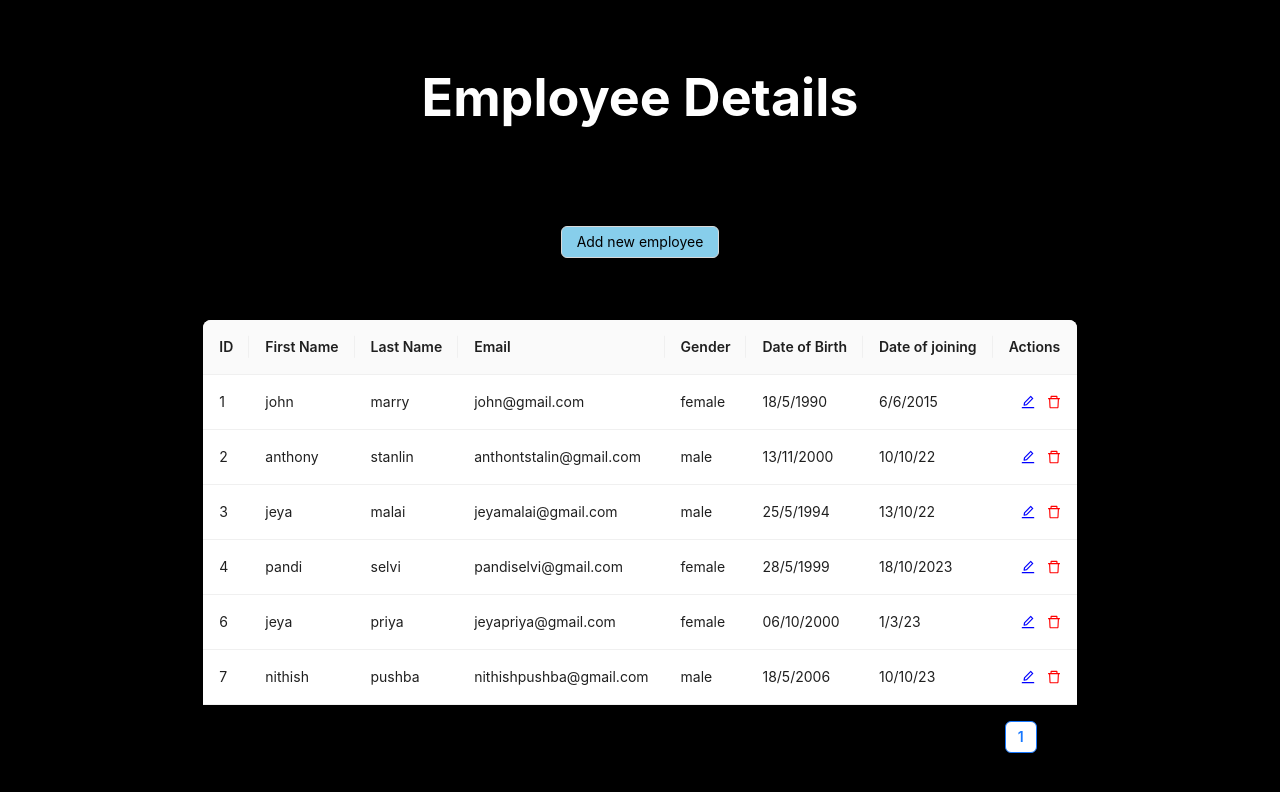
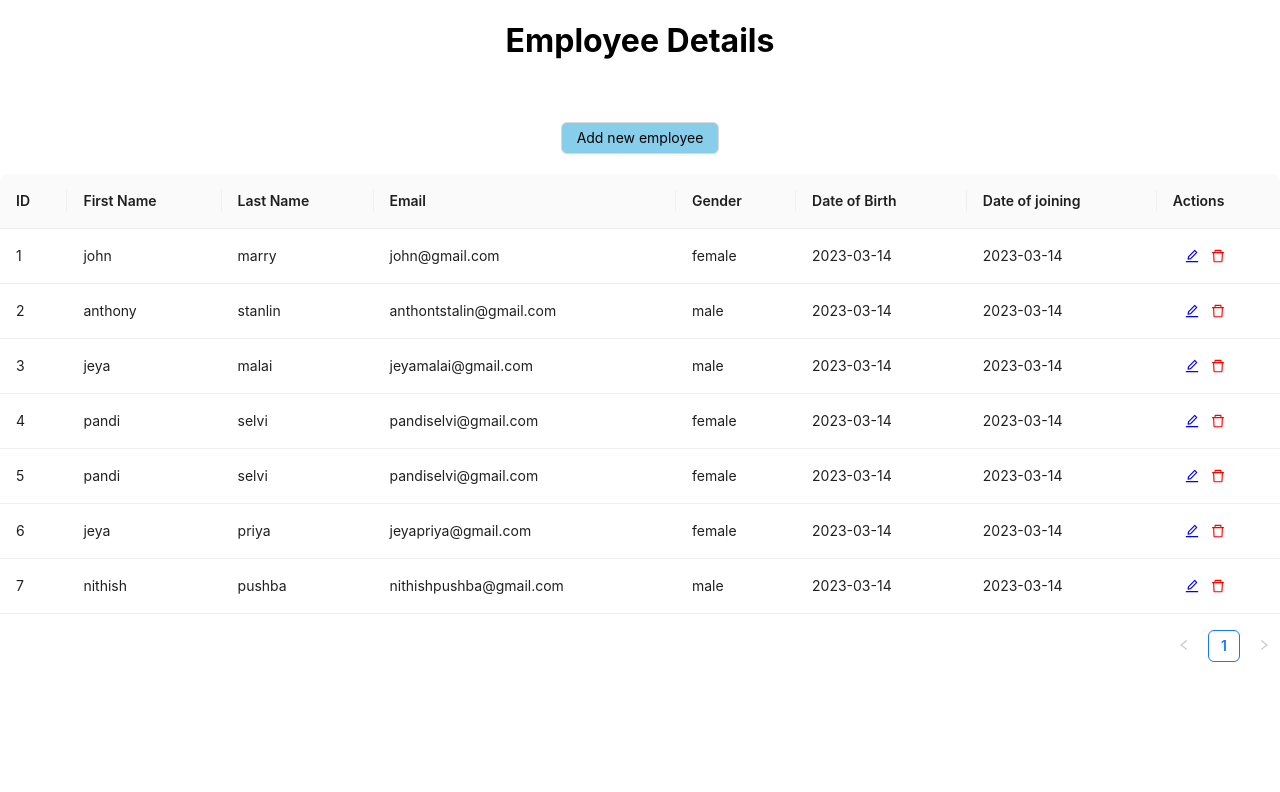
Before and after one commit to jeyap-riya/employee, a React (Create React App) app in the folder tab/: page / in a window 1280 px wide. Shown: the top 792 px of the page. Built offline with nearby package versions, Linux system fonts and the light colour scheme.

Commit message:
i change add poup changes to edit changes to delete changes to js file

```diff
--- a/tab/package.json
+++ b/tab/package.json
@@ -36,5 +36,8 @@
       "last 1 firefox version",
       "last 1 safari version"
     ]
+  },
+  "devDependencies": {
+    "prettier": "2.8.6"
   }
 }
--- a/tab/src/App.css
+++ b/tab/src/App.css
@@ -36,3 +36,10 @@
     transform: rotate(360deg);
   }
 }
+select{
+  font-size: calc(10px + 2vmin);
+  min-height: 100vh;
+  display: flex;
+  flex-direction: column;
+  border-width: 100px;
+}
--- a/tab/src/App.js
+++ b/tab/src/App.js
@@ -1,70 +1,81 @@
-import './App.css';
 import { useState } from 'react';
-import {Button, Table,Modal,Input,Space,} from "antd";
+import { Table,Modal,Input,Space,Button,Form} from "antd";
 import { EditOutlined, DeleteOutlined } from '@ant-design/icons';
-import Select from "react-select"
+import * as React from 'react';
+
+
 
 
 
 
 function App() {
-  const [isEditing, setIsEditing] = useState(false)
-  const[editingStudent,setEditingStudent] = useState(null)
+  const [isEdit, setIsEdit] = useState(false)
+  const[edit,setEdit] = useState(null)
+
   const [dataSource, setDataSource] = useState([
     {
       id:1,
-      fname:'john',
-      lname:'marry',
+      firstName:'john',
+      lastName:'marry',
       email:'john@gmail.com',
       gender:'female',
-      dob:'18/5/1990',
-      dateofjoining:'6/6/2015',
+      dateOfBirth:'2023-03-14',
+      dateOfJoining:'2023-03-14',
     },
     {
       id:2,
-      fname:'anthony',
-      lname:'stanlin',
+      firstName:'anthony',
+      lastName:'stanlin',
       email:'anthontstalin@gmail.com',
       gender:'male',
-      dob:'13/11/2000',
-      dateofjoining:'10/10/22',
+      dateOfBirth:'2023-03-14',
+      dateOfJoining:'2023-03-14',
     },
     {
       id:3,
-      fname:'jeya',
-      lname:'malai',
+      firstName:'jeya',
+      lastName:'malai',
       email:'jeyamalai@gmail.com',
       gender:'male',
-      dob:'25/5/1994',
-      dateofjoining:'13/10/22',
+      dateOfBirth:'2023-03-14',
+      dateOfJoining:'2023-03-14',
     },
     {
       id:4,
-      fname:'pandi',
-      lname:'selvi',
+      firstName:'pandi',
+      lastName:'selvi',
       email:'pandiselvi@gmail.com',
       gender:'female',
-      dob:'28/5/1999',
-      dateofjoining:'18/10/2023',
+      dateOfBirth:'2023-03-14',
+      dateOfJoining:'2023-03-14',
+    },
+    {
+      id:5,
+      firstName:'pandi',
+      lastName:'selvi',
+      email:'pandiselvi@gmail.com',
+      gender:'female',
+      dateOfBirth:'2023-03-14',
+      dateOfJoining:'2023-03-14',
     },
 
     {
       id:6,
-      fname:'jeya',
-      lname:'priya',
+      firstName:'jeya',
+      lastName:'priya',
       email:'jeyapriya@gmail.com',
       gender:'female',
-      dob:'06/10/2000',
-      dateofjoining:'1/3/23',
+      dateOfBirth:'2023-03-14',
+      dateOfJoining:'2023-03-14',
     },
     {
       id:7,
-      fname:'nithish',
-      lname:'pushba',
+      firstName:'nithish',
+      lastName:'pushba',
       email:'nithishpushba@gmail.com',
       gender:'male',
-      dob:'18/5/2006',
-      dateofjoining:'10/10/23',
+      dateOfBirth:'2023-03-14',
+      dateOfJoining:'2023-03-14',
     },
 
 
@@ -78,12 +89,12 @@ function App() {
     {
       key:'2',
       title:'First Name',
-      dataIndex:'fname',
+      dataIndex:'firstName',
     },
     {
       key:'3',
       title:'Last Name',
-      dataIndex:'lname',
+      dataIndex:'lastName',
     },
     {
       key:'4',
@@ -99,12 +110,12 @@ function App() {
     {
       key:'6',
       title:'Date of Birth',
-      dataIndex:'dob',
+      dataIndex:'dateOfBirth',
     },
     {
       key:'7',
       title:'Date of joining',
-      dataIndex:'dateofjoining',
+      dataIndex:'dateOfJoining' ,
     },
     {
       key:'8',
@@ -114,156 +125,160 @@ function App() {
         <>
 
         <EditOutlined onClick={()=>{
-          onEditStudent(record)
+          onEdit(record)
 
            }}style={{color:"blue",marginLeft:12}}/>
         <DeleteOutlined onClick={()=>{
-         onDeleteStudent(record)
+         onDelete(record)
         }} style={{color:"red",marginLeft:12}}/>
+
 
         </>
         );
       },
     },
-
-  ];
-
-  const onAddStudent = () => {
-    const randomstring = parseInt(Math.random() * 1000);
-    const newStudent = {
-      id: randomstring,
-      fname:' '+randomstring,
-      lname:' '+randomstring,
-      gender:'male',
-      email: randomstring+"@gmail.com",
-     dob:' '+randomstring,
-      dateofjoining:' '+randomstring,
-
-    };
-    setDataSource((pre) => {
-      return[...pre, newStudent]
-    });
-
-  };
-  const onDeleteStudent=(record)=>{
+  ]
+    const onDelete=(record)=>{
     Modal.confirm({
       title:'Are you sure,you want to delete this employee record?',
       okText:'Yes',
       okType:'danger',
       onOk: () => {
         setDataSource((pre) => {
-          return pre.filter((student) => student.id !== record.id);
+          return pre.filter((employee) => employee.id !== record.id);
          });
       },
     });
 
   };
-  const onEditStudent = (record) =>{
-    setIsEditing(true);
-    setEditingStudent({...record})
+  const onEdit = (record) =>{
+    setIsEdit(true);
+    setEdit({...record})
 
 
   };
-  const resetEditing=()=>{
-    setIsEditing(false);
-    setEditingStudent(null);
+  const resetEdit=()=>{
+    setIsEdit(false);
+    setEdit(null);
 
   };
-  var list=[
-    {
-      value:1,
-      label:"male"
-    },
-    {
-      value:2,
-      label:"female"
-    },
-    {
-      value:3,
-      label:"other"
+
+  const onAdd = () => {
+    const newEmployee ={
+      id:'',
+      firstName:'',
+      lastName:'',
+      email:'',
+      gender:'',
+      dateOfBirth:'',
+      dateOfJoining:'',
     }
-  ];
+    setDataSource(pre=>{
+      return[...pre, newEmployee ];
+    });
+  };
 
    return (
+
     <div className="App">
       <header className="App-header">
-      <h1>Employee Details</h1> <br/><br/>
-      <Button onClick={onAddStudent} style={{backgroundColor:"skyblue", color:"Black"}}>Add new employee</Button><br/><br/>
-     <Table columns={columns} dataSource={dataSource} />
-        <Modal
+      <center><h1>Employee Details</h1> </center><br/><br/>
+      <div><center><Button  onClick={onAdd} style={{backgroundColor:"skyblue", color:"Black"}}>Add new employee</Button><br/><br/></center></div>
+       <div><Table columns={columns} dataSource={dataSource} /></div>
+       <div><Modal
        title="Edit Employee"
-           visible={isEditing}
+       visible={isEdit}
        okText="Save"
        onCancel={()=>{
-            resetEditing()
+          resetEdit()
            }}
 
       onOk={() => {
         setDataSource(pre=>{
-               return pre.map(student=>{
-                if(student.id === editingStudent.id){
-                  return editingStudent
+          return pre.map(employee=>{
+              if(employee.id === edit.id){
+                 return edit
                 }
+
+
             else{
-                  return student;
+                 return employee;
                 }
-               })
-            })
-             resetEditing()
-          }  }
+               });
+            });
+             resetEdit()
+          }}
+       ><Form
+        autoComplete="off"
+        labelCol={{ span:10}}
+        wrapperCol={{ span:10}}
+        onFinish={( values) =>{
+          console.log({ values});
+        }}
+        onFinishFailed={(error) => {
+          console.log({ error });
+        }}
         >
           <Space direction="vertical" style={{ width: '100%' }}>
-          <Input   value={editingStudent?.fname} onChange={(e)=>{
-            setEditingStudent(pre=>{
-              return{...pre,fname:e.target.value}
-            })
-          }}
-            />
-             <Input   value={editingStudent?.lname} onChange={(e)=>{
-            setEditingStudent(pre=>{
-              return{...pre,lname:e.target.value}
-            })
-          }}
-            />
-          <Input   value={editingStudent?.email} onChange={(e)=>{
-            setEditingStudent(pre=>{
-              return{...pre,email:e.target.value}
-            })
-          }}/>
 
-          <Select options= {list} style={{ width: 470  }}
-          placeholder="Gender"
-        value={editingStudent?.gender} onChange={(e)=>{
-            setEditingStudent(pre=>{
-              return{...pre,gender:e.target.value}
-            })
-          }}/>
+            <Form.Item name="firstName"label="First Name"
+            rules={[
+              {
+                required: true,
+                message: "please Enter your First name",
+                },
+                {whitespace:true},
+                {min: 3},
+                ]}hasFeedback>
+              <Input value={edit?.firstName} onChange={(e) => {  setEdit((pre)=>{  return{...pre, firstName: e.target.value}; }); }} placeholder="firstName"></Input></Form.Item>
+            <Form.Item name="lastName"label= "Last Name"  rules={[
+              {
+                required: true,
+                message: "please Enter your First name",
+                },
+                {whitespace:true},
+                {min: 3},
+                ]}hasFeedback>
+             <Input value={edit?.lasttName} onChange={(e) => {  setEdit((pre)=>{  return{...pre, lastName: e.target.value}; }); }} placeholder="lastName"></Input></Form.Item>
+             <Form.Item name="email"label= "Email"  rules={[
+              {
+                required: true,
+                message: "please Enter your Email",
+                },
+                {type: "email"},
+                ]}>
+              <Input value={edit?.email} onChange={(e) => {  setEdit((pre)=>{  return{...pre, email: e.target.value}; }); }} placeholder="email"></Input></Form.Item>
+              <Form.Item name="gender"label= "Gender" requiredMark="optional">
+              <select  placeholder="gender"  style={{ color:"gray", width: '100%',height:"33px" }} value={edit?.gender} onChange={(e) => {setEdit((pre)=>{return{...pre, gender: e.target.value};});}} >
+                      <option value="Male">male</option>
+                      <option value="female">female</option>
+                     <option value="other">other</option>
+              </select></Form.Item>
+            <Form.Item name="dateOfBirth"label= "date Of Birth"  rules={[
+              {
+                required: true,
+                message: "please provide your date of birth",
+                },
 
-        <Input type='date' style={{ width: 470  }} value={editingStudent?.dob} onChange={(e)=>{
-            setEditingStudent(pre=>{
-              return{...pre,dob:e.target.value}
-            });
-          }}
-              placeholder='Date of Birth' />
+                ]}hasFeedback>
+              <Input type="date" value={edit?.dateOfBirth} onChange={(e) => {  setEdit((pre)=>{  return{...pre, dateOfBirth: e.target.value}; }); }} placeholder="dateOfBirth"></Input></Form.Item>
+            <Form.Item name="date of joing"label= "date Of Joining"  rules={[
+              {
+                required: true,
+                message: "please provide your joining date",
+                },
+
+                ]}hasFeedback>
+              <Input type="date" value={edit?.dateOfJoining} onChange={(e) => {  setEdit((pre)=>{  return{...pre, dateOfJoining: e.target.value}; }); }} placeholder="dateOfJoining"></Input></Form.Item>
+
+          </Space>
+          </Form>
+        </Modal>
+        </div>
+      </header>
+    </div>
 
 
-
-            <Input type="date"style={{ width: 470  }}   value={editingStudent?.dateofjoining} onChange={(e)=>{
-            setEditingStudent(pre=>{
-              return{...pre,dateofjoining:e.target.value}
-            });
-          }}
-              placeholder='Date of joining'    />
-
-
-
-
-          </Space>
-
-        </Modal>
-
-      </header>
-    </div>
    );
 }
 
```
Also changed, not shown: package.json (+6 -1 lines), 2 other files (tests, documents, lock files or other folders). Lines whose indentation alone changed are shown as unchanged.
